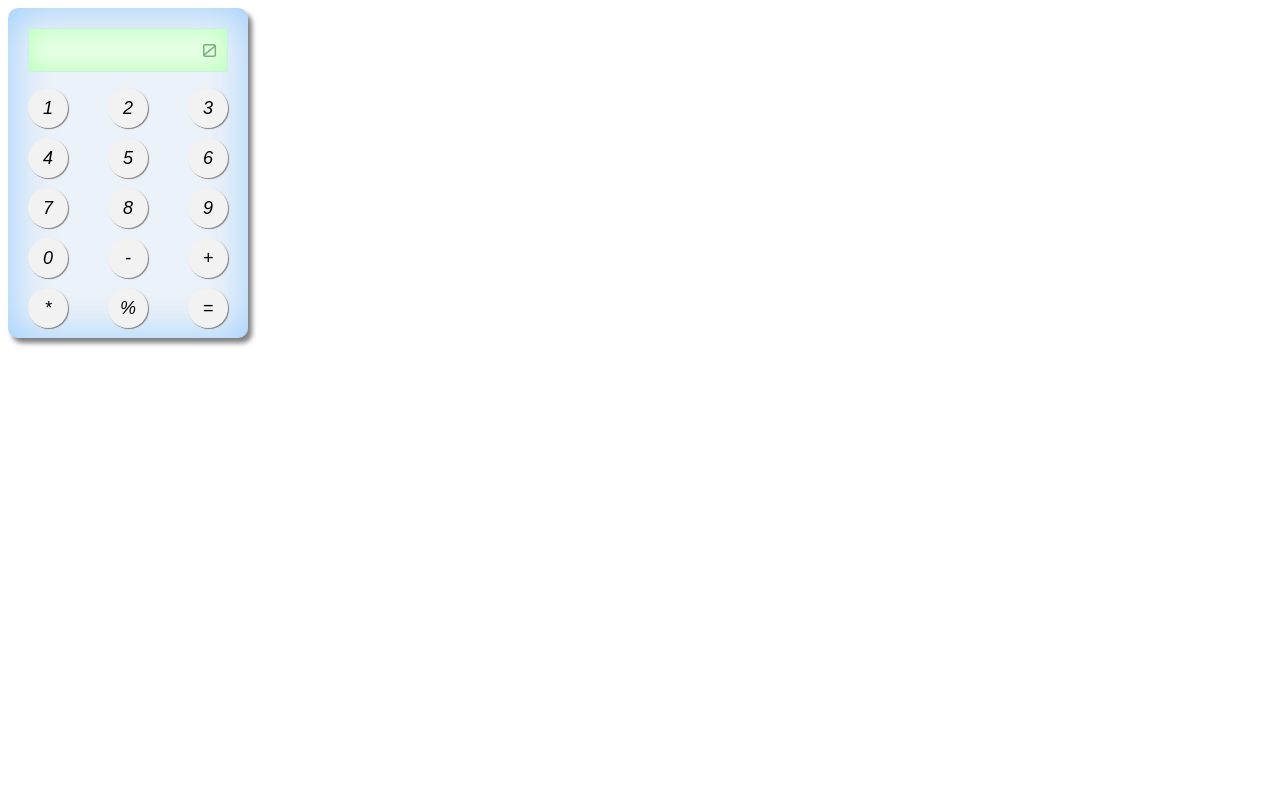
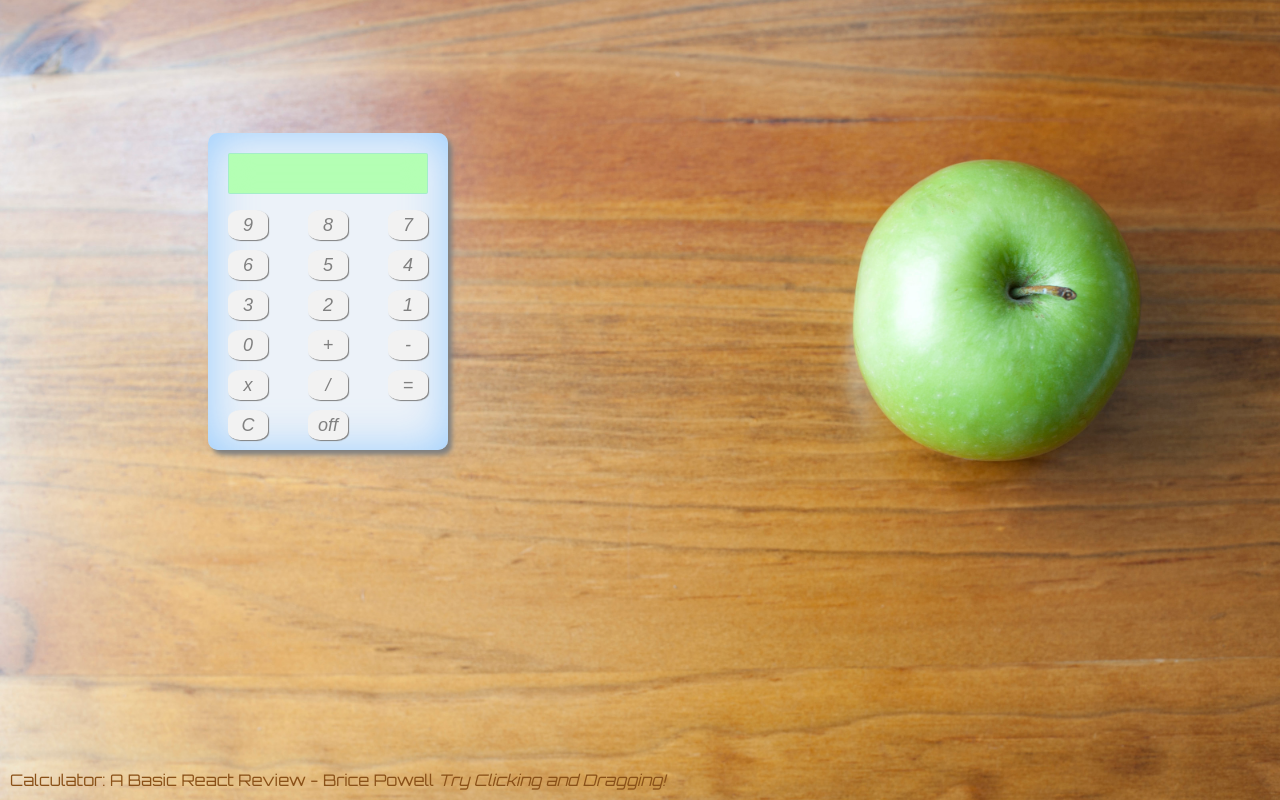
Before and after one commit to bpowell15/React-Excercises, a React app in the folder Calculator/: page / in a window 1280 px wide. Built offline with nearby package versions, Linux system fonts and the light colour scheme.

Commit message:
Make draggable, add off/on, clear

```diff
--- a/Calculator/package.json
+++ b/Calculator/package.json
@@ -5,6 +5,7 @@
   "dependencies": {
     "react": "^16.2.0",
     "react-dom": "^16.2.0",
+    "react-draggable": "^3.0.5",
     "react-scripts": "1.1.1"
   },
   "scripts": {
--- a/Calculator/src/index.css
+++ b/Calculator/src/index.css
@@ -9,18 +9,29 @@ ul {
   flex-wrap: wrap;
 }
 
+body{
+  display: flex;
+  justify-content: flex-start;
+  align-items: center;
+  background: url('school_desk.jpg') no-repeat center center fixed;
+  -webkit-background-size: cover;
+  -moz-background-size: cover;
+  -o-background-size: cover;
+  background-size: cover;
+}
 
 
 
 .button {
+  color: grey;
   font-family: sans-serif;
   font-style: italic;
   font-size: 18px;
   background-color: #f2f2f2;
   box-shadow: 1px 1px 1px grey;
-  border-radius: 50%;
+  border-radius: 30%;
   width: 40px;
-  height: 40px;
+  height: 30px;
   display: flex;
   justify-content: center;
   align-items: center;
@@ -41,10 +52,21 @@ ul {
   background-color: #ecf2f9;
   box-shadow: 4px 5px 5px grey,  inset 1px 1px 44px #7cbfffbd;;
   border-radius: 10px;
+  margin-top: 125px;
+  margin-left: 200px;
+}
+
+.calculator:hover {
+  cursor: grab;
+}
+
+.calculator:active {
+  cursor: grabbing;
 }
 
 .screen {
   color: #76b074;
+  min-height: 41px;
   font-family: 'Orbitron', sans-serif;
   font-size: 18px;
   width: 200px;
@@ -56,4 +78,17 @@ ul {
   box-shadow: inset 0 0 22px #b4ffb4;
   border: 1px solid #7cbfff47;
   border-radius: 2px;
+  overflow: hidden;
 }
+
+.screen.off {
+  background-color: #b4ffb4;
+}
+
+.title {
+  position: absolute;
+  bottom: 10px;
+  left: 10px;
+  color: #8a5118;
+  font-family: 'Orbitron', sans-serif;
+}
--- a/Calculator/src/index.js
+++ b/Calculator/src/index.js
@@ -1,71 +1,138 @@
 import React from 'react';
 import ReactDOM from 'react-dom';
+import Draggable from 'react-draggable';
 import './index.css';
 
-const VALUES = [1, 2, 3, 4, 5, 6, 7, 8, 9, 0, "-", "+", "*", "%", "="]
+const VALUES = [ 9, 8, 7, 6, 5, 4, 3, 2, 1, 0]
+const OPERATORS = ["+", "-", "x", "/", "="]
 
 class Calculator extends React.Component {
   constructor(props){
     super(props)
     this.state = {
-      value: 0
+      value: "",
+      storedValue: "",
+      operator: "",
+      power: "off"
+    };
+    this.handleNumClick = this.handleNumClick.bind(this);
+    this.handleClear = this.handleClear.bind(this);
+    this.handlePower = this.handlePower.bind(this);
+  }
+
+  handleNumClick(e){
+    if (this.state.power === "off") {
+      return;
+    }
+
+    const symbols = ["x", "/", "+", "-", "=",]
+
+    if (this.state.value === "0"  && !isNaN(parseInt(e.target.innerHTML))) {
+      this.setState({value: e.target.innerHTML})
+    } else if (!isNaN(parseInt(e.target.innerHTML))) {
+      this.setState({value: this.state.value + e.target.innerHTML})
     }
   }
+
+  handleClear(){
+    if (this.state.power === 'off'){
+      return;
+    }
+    this.setState({
+      value: "0",
+      storedValue: "",
+      operator: ""
+    })
+  }
+
+  handlePower(){
+    let power;
+    let value;
+    if (this.state.power === 'off'){
+      power = 'on'
+      value = "0"
+    } else {
+      power = 'off'
+      value = ""
+    }
+    this.setState({
+      value,
+      power
+    })
+  }
+
+
   render(){
+    let power = ''
+    if (this.state.power === 'off') {
+      power = 'off'
+    }
     return(
-    <div className="calculator">
-      <div className="screen">{this.state.value}</div>
-      <Buttons handleClick={this.handleClick} />
-    </div>
+      <div>
+        <Draggable>
+        <div className="calculator">
+          <div className={`screen ${power}`}>{this.state.value}</div>
+          <Buttons handlePower={this.handlePower} power={this.state.power} handleClear={this.handleClear} handleNumClick={this.handleNumClick} />
+        </div>
+        </Draggable>
+        <div className="title">Calculator: A Basic React Review - Brice Powell <i>Try Clicking and Dragging!</i></div>
+      </div>
     )
   }
 }
 
-// class Screen extends React.Component {
-//   render(){
-//     return()
-//   }
-// }
 
 class Buttons extends React.Component {
+
   render(){
     let buttons = VALUES.map((value, i)=>{
         return (<li>
-          <Button key={value} handleClick={this.props.handleClick} value={value} />
+          <Button key={value} handleClick={this.props.handleNumClick} value={value} />
         </li>
       )
     })
-    console.log(buttons)
+    let operators = OPERATORS.map((value, i)=>{
+        return (<li>
+          <Button key={value} handleClick={this.props.handleOpClick} value={value} />
+        </li>
+      )
+    })
     return(
       <ul>
         {buttons}
+        {operators}
+        <div className="button clear" onClick={this.props.handleClear}>C</div>
+        <div className="button power" onClick={this.props.handlePower}>{this.props.power}</div>
       </ul>
     )
   }
 }
 
 class Button extends React.Component {
-  constructor(props){
-    super(props);
-    this.handleClick = this.handleClick.bind(this);
-    this.state = {
-      values: []
-    }
-  }
 
-  handleClick(e){
-    console.log(this.state.values)
-    this.setState({
-      values: this.state.values.push(e.target.innerHTML)
-    })
-  }
     render(){
       return(
-        <div className="button" onClick={this.handleClick}>{this.props.value}</div>
+        <div className="button" onClick={this.props.handleClick}>{this.props.value}</div>
       )
     }
   }
 
+
+const add = (a, b)=>{
+  return a + b
+}
+
+const subtract = (a, b)=>{
+  return a - b
+}
+
+const multiply = (a, b)=>{
+  return a * b
+}
+
+const divide = (a, b)=>{
+  return a / b
+}
 
 // ========================================
 
```
Also changed, not shown: Calculator/src/mountain.jpg (deleted), Calculator/src/school_desk.jpg (added).
